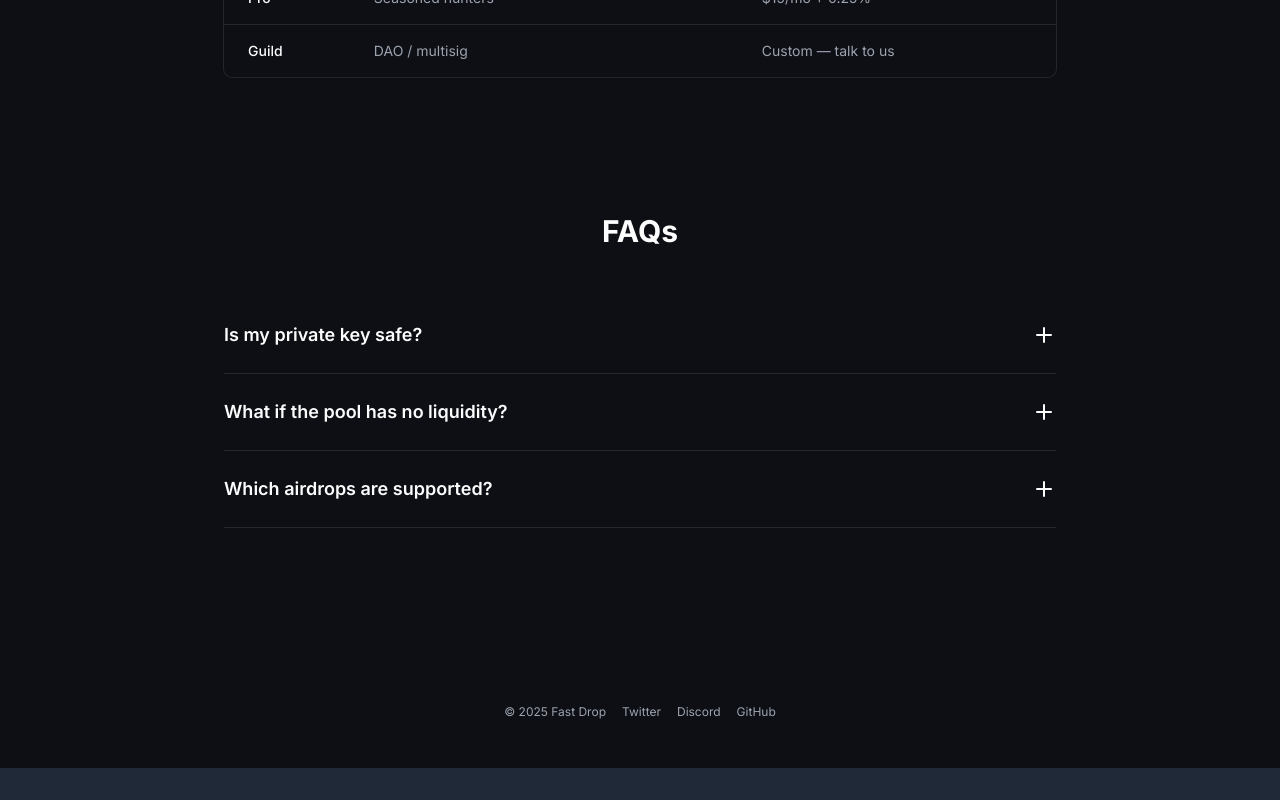
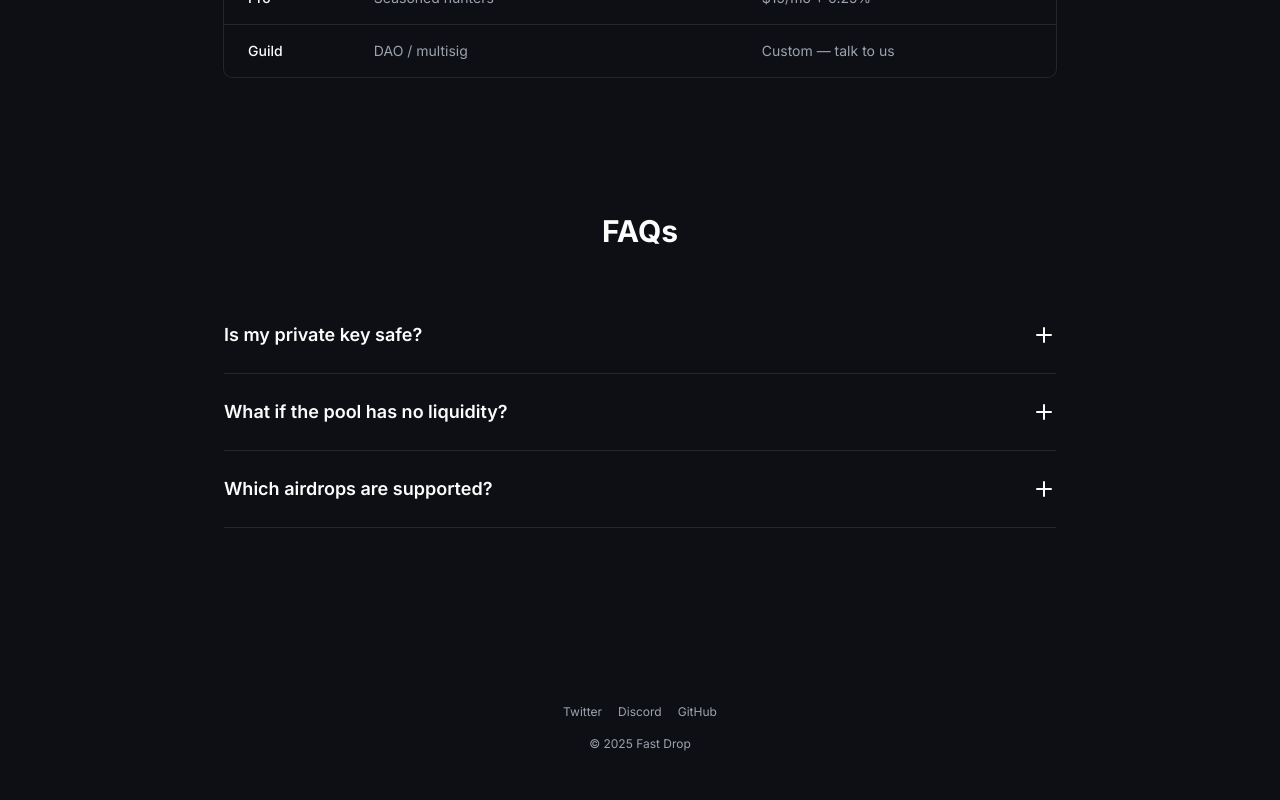
Before and after one commit to felipeldfonseca/fastdrop, a Next.js app in the folder apps/web/: page / in a window 1280 px wide. Shown: the part 3090-3890 px from the top of the page. Before the commit the page ends 3858 px from the top, so only its background shows below. Built offline with nearby package versions, Linux system fonts and the light colour scheme.

Commit message:
feat(landing): restructure footer layout

```diff
--- a/apps/web/src/components/landing/Footer.tsx
+++ b/apps/web/src/components/landing/Footer.tsx
@@ -3,10 +3,7 @@ import Link from "next/link";
 const Footer = () => {
   return (
     <footer className="mx-auto max-w-6xl px-6 py-12 text-xs text-[--brand-muted]">
-      <div className="flex flex-col gap-4 sm:flex-row sm:items-center sm:justify-between">
-        <div className="flex flex-col gap-4 sm:flex-row sm:gap-6">
-          <span>© 2025 Fast Drop</span>
-        </div>
+      <div className="flex flex-col items-center gap-4">
         <div className="flex gap-4">
           <Link href="#" className="hover:text-[--brand-fg]">
             Twitter
@@ -18,6 +15,7 @@ const Footer = () => {
             GitHub
           </Link>
         </div>
+        <span>© 2025 Fast Drop</span>
       </div>
     </footer>
   );
```
